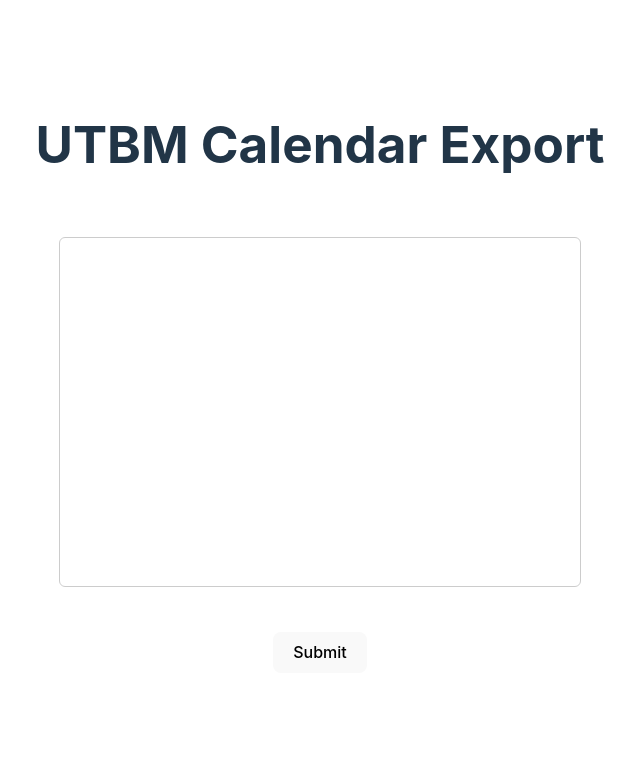
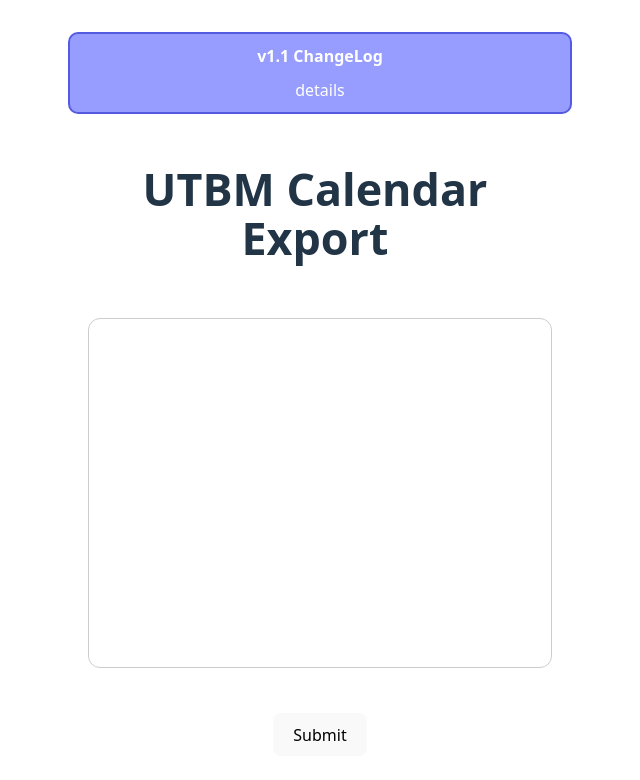
Before and after one commit to derreyann/utbm-schedule-exporter, a React (Vite) app: page / in a window 1280 px wide. Shown: the top 780 px of the page, without its empty margins (320-960 px from the left). Built offline with nearby package versions, Linux system fonts and the light colour scheme.

Commit message:
changelog banner test change

```diff
--- a/src/App.css
+++ b/src/App.css
@@ -7,7 +7,7 @@
 
 .logo {
   height: 29em;
-  padding: 1.5em;
+  padding: 1.2em;
   will-change: filter;
   transition: filter 300ms;
 }
@@ -49,9 +49,24 @@
   margin: 0.5em 0;
   height: 350px;
   border: 1px solid #ccc;
-  border-radius: 6px;
+  border-radius: 12px;
   box-sizing: border-box;
   text-size-adjust: auto;
   resize: none;
   overflow-wrap: normal;
 }
+
+.silly {
+  justify-content: center;
+  align-items: center;
+  min-width: 30%;
+  margin-bottom: 50px;
+  background-color: #646cffaa;
+  border: 2px solid #323ad3aa;
+  border-radius: 10px;
+}
+
+.silly p {
+  margin: 10px 0;
+  color: #fff;
+}
--- a/src/App.jsx
+++ b/src/App.jsx
@@ -81,10 +81,10 @@
     URL.revokeObjectURL(url);
   }catch (e) {
     console.log("ERREUR=====");
-    const firstHoveredLogo = document.querySelector('.logo');
+    const firstHoveredLogo = document.querySelector('.logo:hover');
     firstHoveredLogo.style = "filter: drop-shadow(0 0 2em #ef1616aa);"
     setTimeout(() => {
-      firstHoveredLogo.style = "filter: none);"
+      firstHoveredLogo.style = "filter: drop-shadow(0 0 2em #646cffaa);"
     }, 1000);
   }
 
@@ -171,11 +171,23 @@
   // Calculate the number of weeks left in the current semester
   const weeksLeft = Math.floor((sixMonthDiff - diff) / (1000 * 60 * 60 * 24 * 7));
 
-    return weeksLeft;
+  // Calculate the start date of the semester
+  const semesterStart = new Date(yearStart.getTime() + diff);
+
+  return { weeksLeft, semesterStart };
 };
+
+const { weeksLeft, semesterStart } = getWeeksLeft();
+const eventDate = new Date(semesterStart.getFullYear(), semesterStart.getMonth(), getDay("Monday") , getHour("09:00"), getMinute("00:00"));
+
 
   return (
     <div className="App">
+      <div className="silly">
+      <p><b>v1.1 ChangeLog</b></p>
+      <p>details</p>
+
+      </div>
       <h1>UTBM Calendar Export</h1>
       <form onSubmit={handleSubmit}>
         <div className="logo">
--- a/src/index.css
+++ b/src/index.css
@@ -1,5 +1,5 @@
 :root {
-  font-family: Inter, system-ui, Avenir, Helvetica, Arial, sans-serif;
+  font-family: system-ui, -apple-system, BlinkMacSystemFont, 'Segoe UI', Roboto, Oxygen, Ubuntu, Cantarell, 'Open Sans', 'Helvetica Neue', sans-serif;
   line-height: 1.5;
   font-weight: 400;
 
@@ -32,8 +32,9 @@
 }
 
 h1 {
-  font-size: 3.2em;
+  font-size: 2.8em;
   line-height: 1.1;
+  width: 98%
 }
 
 button {
```
Lines whose indentation alone changed are shown as unchanged.
